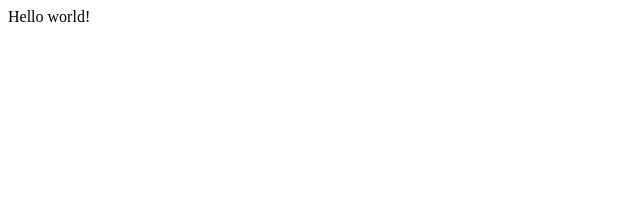
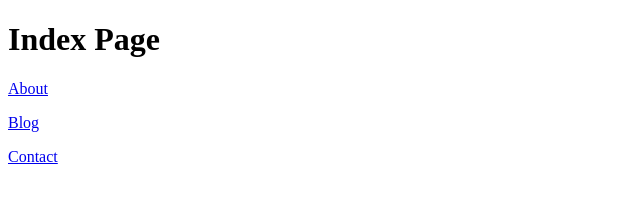
Before and after one commit to balanikaran/gatsby-portfolio-blog-template, a Gatsby site: page / in a window 1280 px wide. Shown: the whole page, without its empty margins (0-640 px from the left). Built offline with nearby package versions, Linux system fonts and the light colour scheme; Gatsby itself is replaced by a stand-in of ours.

Commit message:
added basic pages

```diff
--- a/src/pages/index.js
+++ b/src/pages/index.js
@@ -1,3 +1,15 @@
 import React from "react"
+import {Link} from 'gatsby'
 
-export default () => <div>Hello world!</div>
+const IndexPage = () => {
+    return (
+        <div>
+            <h1>Index Page</h1>
+            <p><Link to="/about">About</Link></p>
+            <p><Link to="/blog">Blog</Link></p>
+            <p><Link to="/contact">Contact</Link></p>
+        </div>
+    )
+}
+
+export default IndexPage
```
Also changed, not shown: src/pages/about.js (added, +11 -0 lines), src/pages/blog.js (added, +11 -0 lines), src/pages/contact.js (added, +11 -0 lines), 1 other file.
